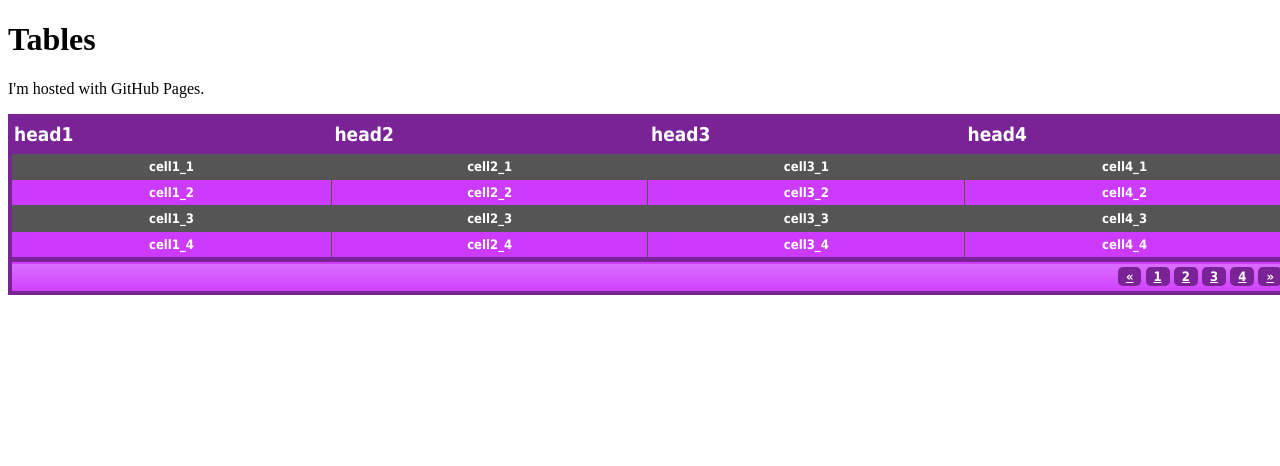
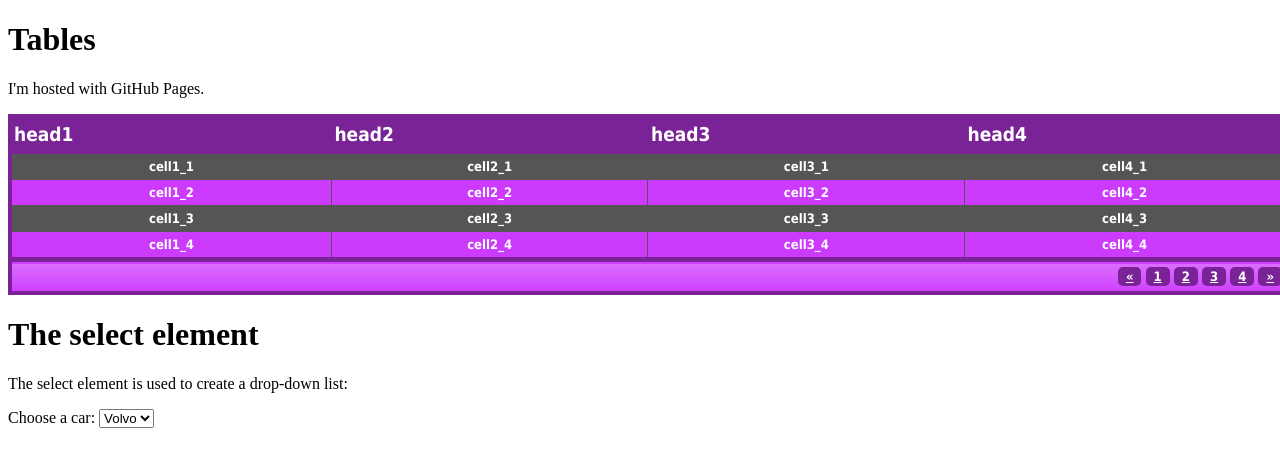
Before and after one commit to hang-on/hang-on.github.io, a plain HTML site: page tables/index.html in a window 1280 px wide. Drawn offline with Linux system fonts and the light colour scheme.

Commit message:
Update index.html

```diff
--- a/tables/index.html
+++ b/tables/index.html
@@ -60,6 +60,18 @@
 
 </p>
 
+<h1>The select element</h1>
+
+<p>The select element is used to create a drop-down list:</p>
+
+<label for="cars">Choose a car:</label>
+
+<select id="cars">
+  <option value="volvo">Volvo</option>
+  <option value="saab">Saab</option>
+  <option value="opel">Opel</option>
+  <option value="audi">Audi</option>
+</select>
 
 </body>
 </html>
```
